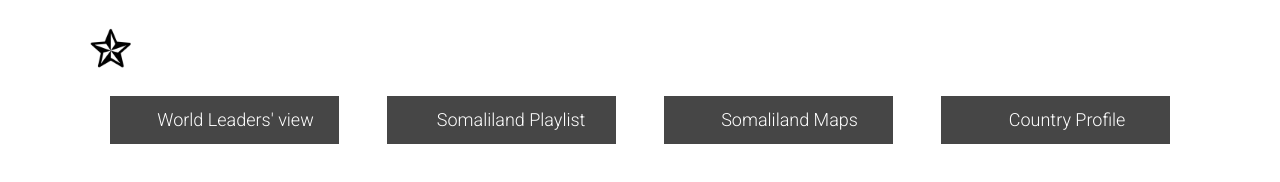
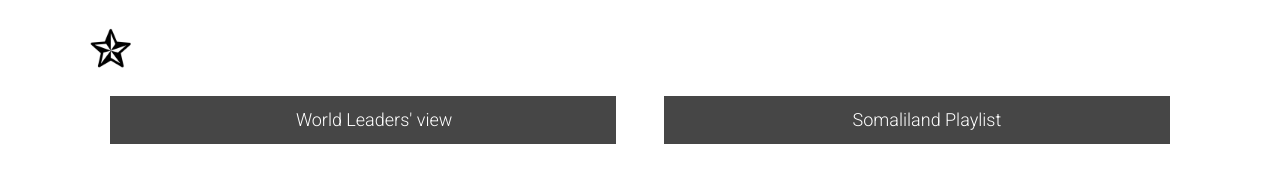
Before and after one commit to Code4Somaliland/aqoonsi, a website: page src/app.html in a window 1280 px wide. Drawn offline with Linux system fonts and the light colour scheme; files that its build step writes are made by us from their sources; no server answers; a web font is replaced by a local one.

Commit message:
remove long nav

```diff
--- a/src/app.html
+++ b/src/app.html
@@ -93,28 +93,6 @@
 							Somaliland Playlist
 						</a>
 					</li>
-
-					<li class="flag-o">
-						<a href="../maps" target="blank" title="Somaliland Maps">
-							<svg class="fa-map">
-								<use xlink:href="#fa-map"></use>
-							</svg>
-							Somaliland Maps
-						</a>
-					</li>
-					<li class="flag-o">
-						<a
-							rel="external"
-							href="https://tolyeelo.ams3.cdn.digitaloceanspaces.com/blogs/country-profile.pdf"
-							target="blank"
-							title="Country Profile"
-						>
-							<svg class="fa-flag-o">
-								<use xlink:href="#fa-flag-o"></use>
-							</svg>
-							Country Profile
-						</a>
-					</li>
 				</ul>
 			</nav>
 		</header>
```
